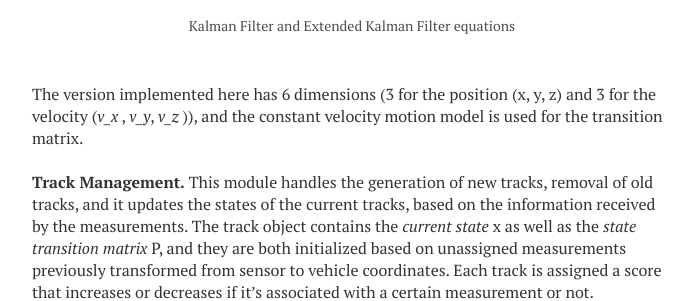
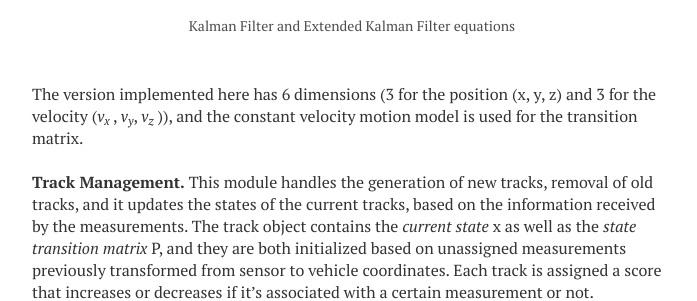
Before and after one commit to IacopomC/iacopomc.github.io, a Jekyll site: the page built from _posts/2021-11-30-sensor-fusion-and-tracking.md, in a window 1280 px wide and 900 px high, scrolled down 6236 px. Shown: the part 155-456 px from the top of the window, without its empty margins (288-985 px from the left). Built offline with Jekyll 4.4.1, drawn with Linux system fonts in a browser that asks for light colours; nearby versions of some CDN libraries; our own code applies the rules of GitHub Pages for plain Markdown files.

Commit message:
fix subscript with html tag

```diff
--- a/_posts/2021-11-30-sensor-fusion-and-tracking.md
+++ b/_posts/2021-11-30-sensor-fusion-and-tracking.md
@@ -190,7 +190,7 @@ point of the current estimate, and then the linear Kalman filter is used to filt
 
 <br/>
 
-The version implemented here has 6 dimensions (3 for the position (x, y, z) and 3 for the velocity (*v_x* , *v_y*, *v_z* )), and the constant velocity motion model is used for the transition matrix.
+The version implemented here has 6 dimensions (3 for the position (x, y, z) and 3 for the velocity (<i>v<sub>x</sub></i> , <i>v<sub>y</sub></i>, <i>v<sub>z</sub></i> )), and the constant velocity motion model is used for the transition matrix.
 
 <br/>
 
```
